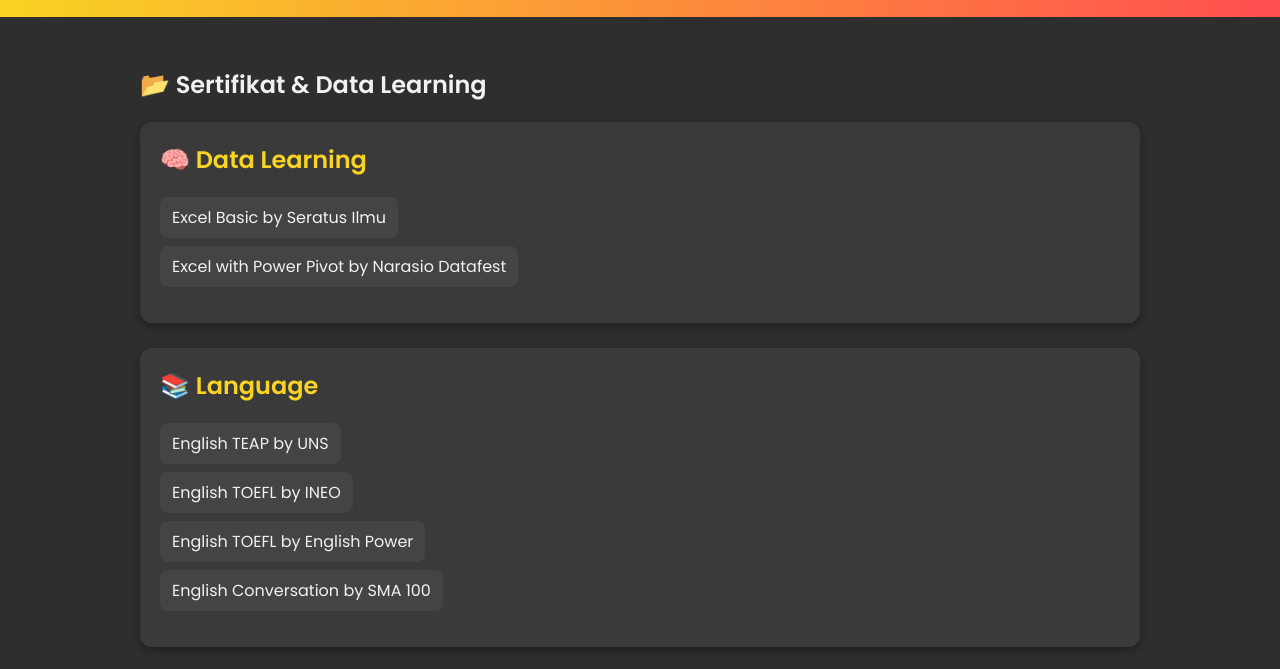
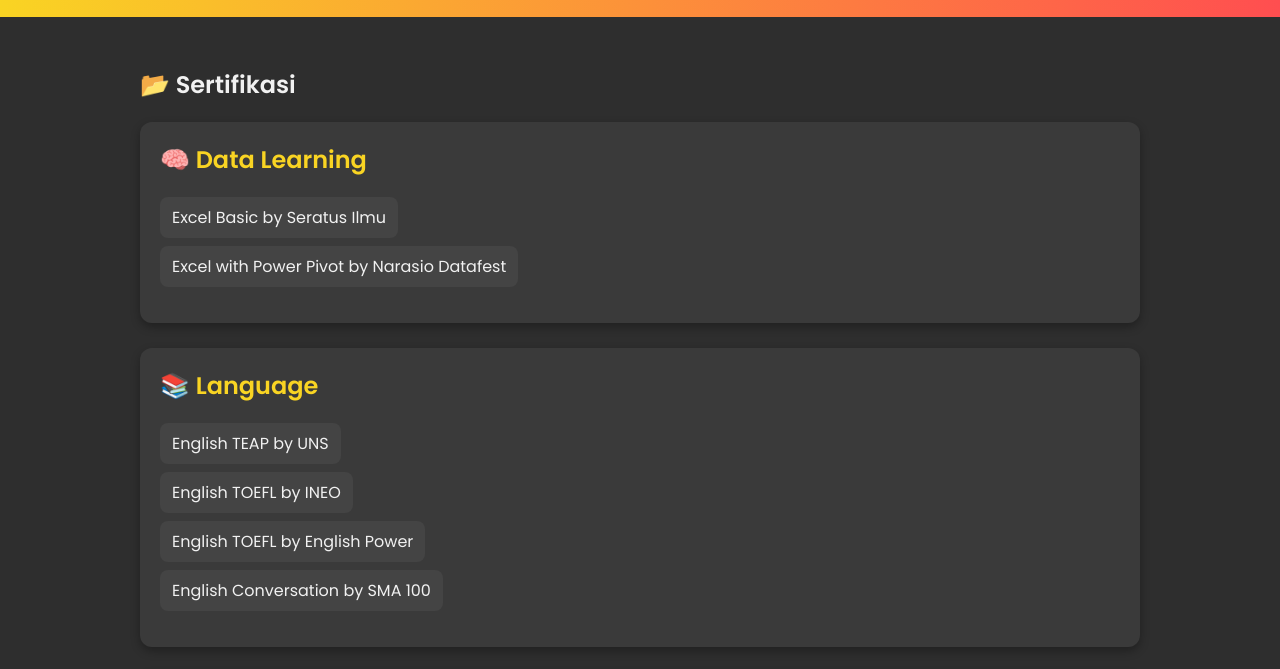
Before and after one commit to oiimchester-dot/Badge-Board, a plain HTML site: page index.html in a window 1280 px wide. Shown: the part 97-766 px from the top of the page. Drawn offline with Linux system fonts and the light colour scheme.

Commit message:
Restore index.html

```diff
--- a/index.html
+++ b/index.html
@@ -74,7 +74,7 @@
   </header>
 
   <main>
-    <h2>📂 Sertifikat & Data Learning</h2>
+    <h2>📂 Sertifikasi</h2>
     <div class="category">
       <h2>🧠 Data Learning</h2>
       <ul class="cert-list">
```
